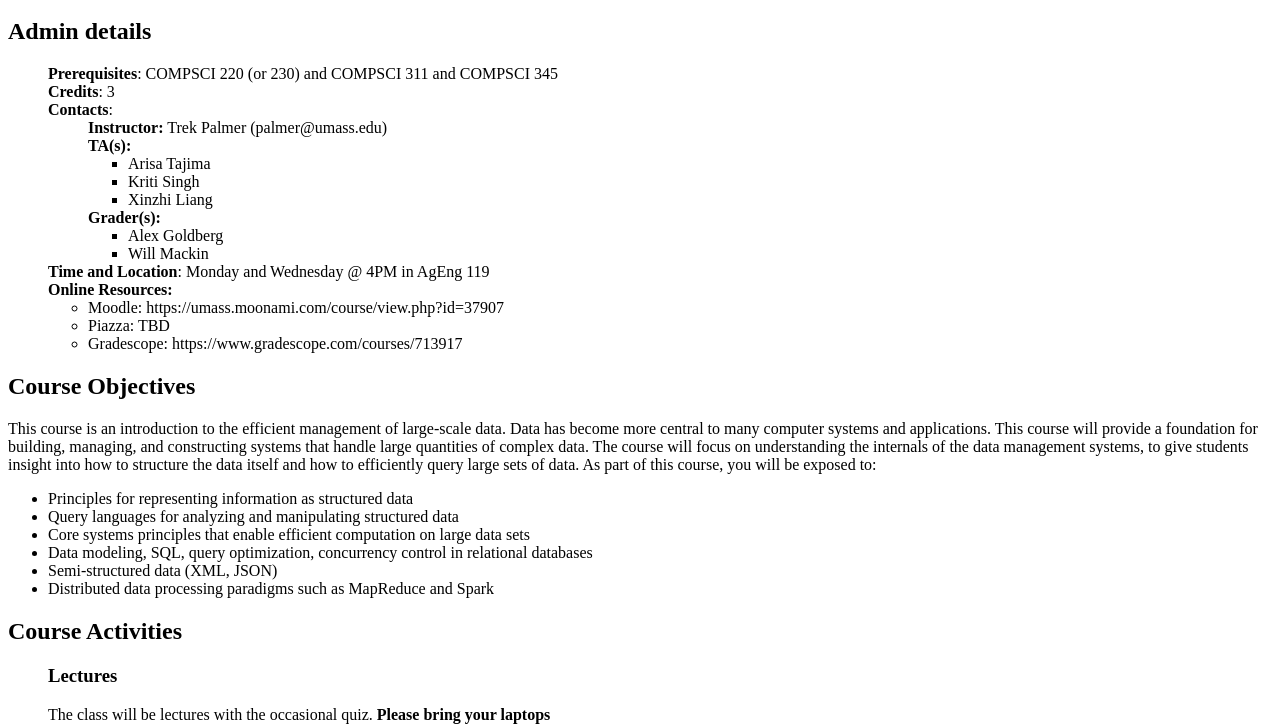
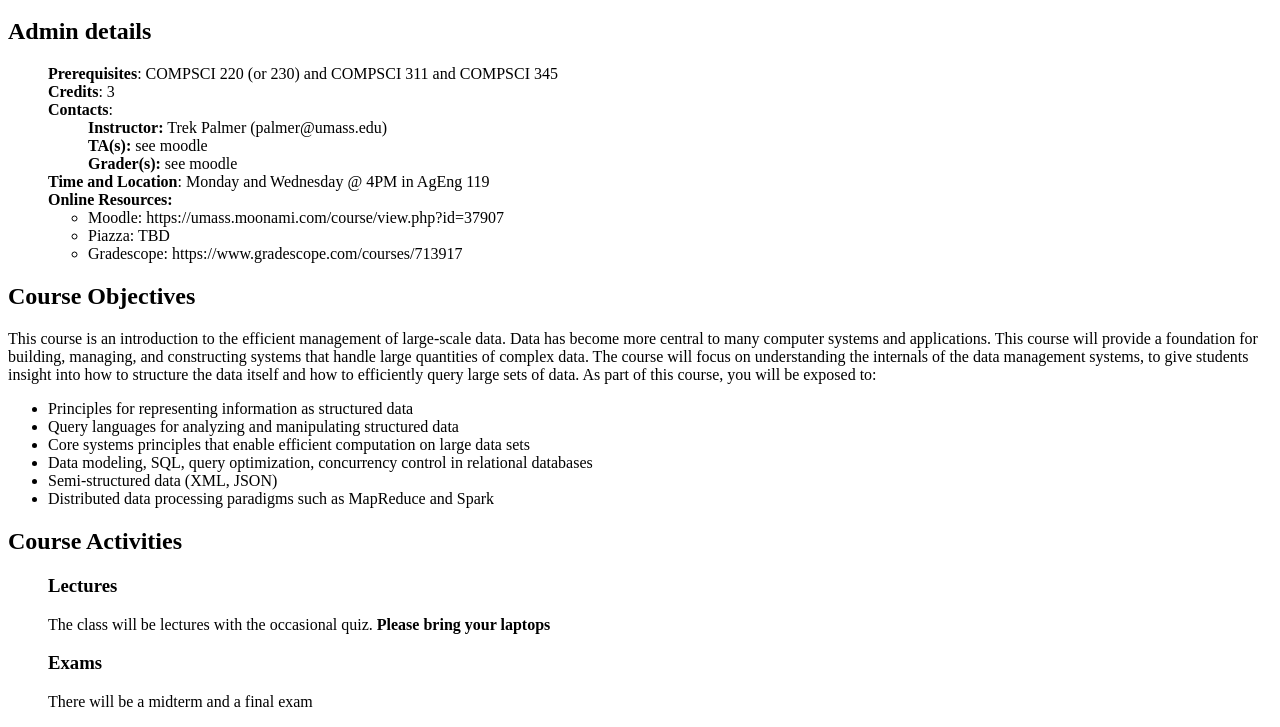
Before and after one commit to trek-palmer/trek-palmer.github.io, a plain HTML site: page teaching/umass-cs-445-sp-2024/syllabus.html in a window 1280 px wide. Shown: the part 48-775 px from the top of the page. Drawn offline with Linux system fonts and the light colour scheme.

Commit message:
Removed TAs and graders

```diff
--- a/teaching/umass-cs-445-sp-2024/syllabus.html
+++ b/teaching/umass-cs-445-sp-2024/syllabus.html
@@ -20,18 +20,9 @@
         <b>Contacts</b>:
 	<ul class="no-bullets">
 	   <li> <b>Instructor:</b> Trek Palmer (palmer@umass.edu) </li>
-	   <li> <b> TA(s): </b>
-		<ul>
-		  <li> Arisa Tajima </li>
-		  <li> Kriti Singh </li>
-		  <li> Xinzhi Liang </li>
-		</ul>
+	   <li> <b> TA(s): </b> see moodle
 	   </li>
-	   <li> <b> Grader(s): </b>
-		<ul>
-		  <li> Alex Goldberg </li>
-		  <li> Will Mackin </li>
-		</ul>
+	   <li> <b> Grader(s): </b> see moodle
 	   </li>
 	</ul>
       </li>
```
